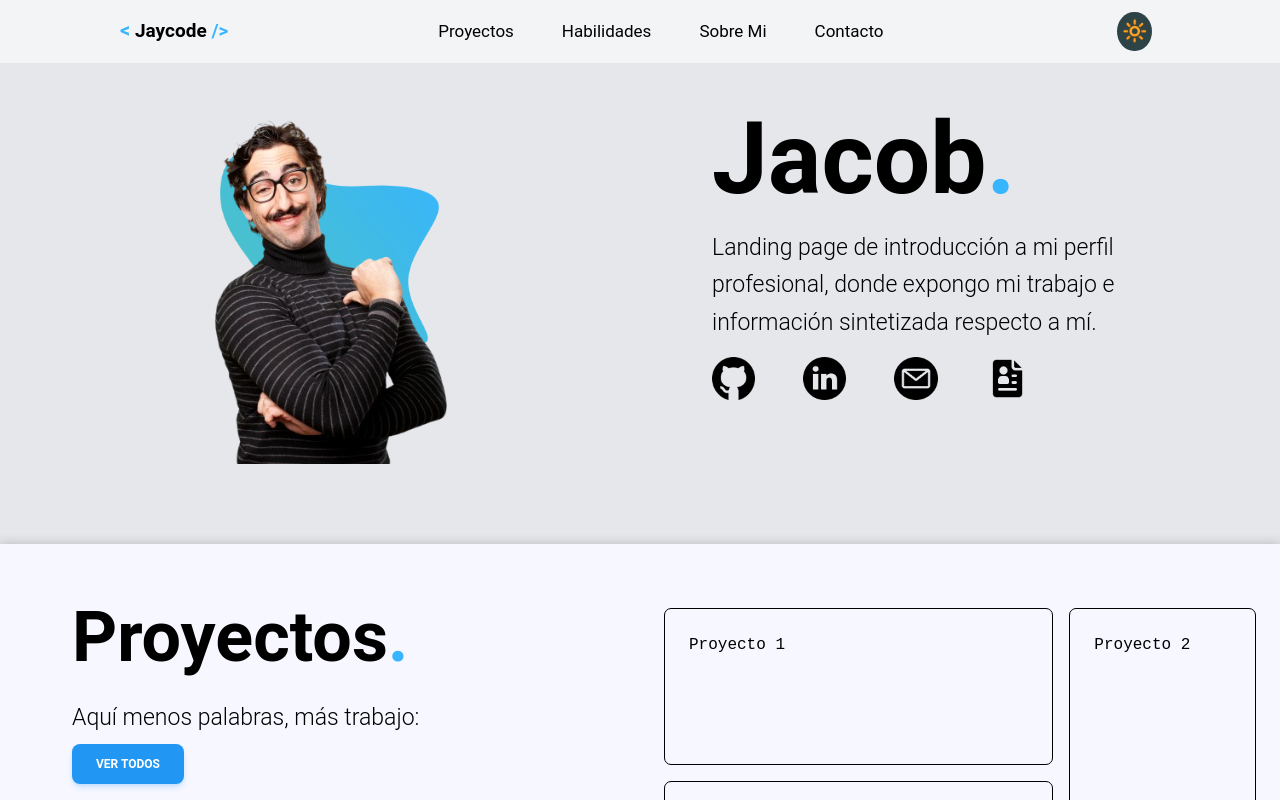
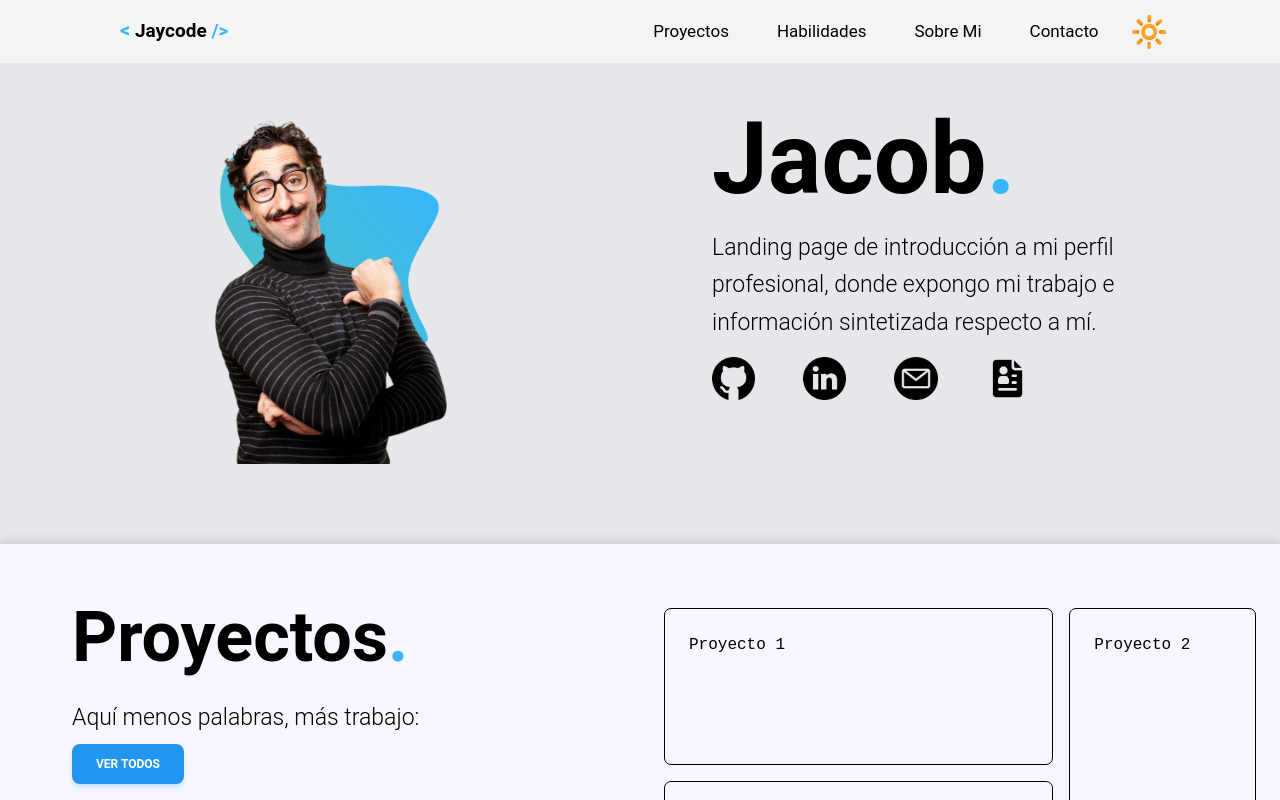
Before and after one commit to jaycode404/jaycode-landing, a React (Vite) app: page / in a window 1280 px wide. Shown: the top 800 px of the page. Built offline with nearby package versions, Linux system fonts and the light colour scheme.

Commit message:
theme-button

```diff
--- a/src/App.jsx
+++ b/src/App.jsx
@@ -1,4 +1,4 @@
-import React, { useContext, useEffect } from "react";
+import React, { useContext, useEffect, useState } from "react";
 import { Slider } from "./components/Slider";
 import { GeneralContext, GeneralProvider } from "./context/GeneralContext";
 import Header from "./components/Header";
@@ -10,21 +10,42 @@ import Contacto from "./components/Contacto";
 import BentoGrid from "./components/Grid";
 import { NavList, NavbarSimple } from "./components/Navbar";
 import Footer from "./components/Footer";
+
 function App() {
-  const { darkMode, toggleTheme } = useContext(GeneralContext);
-  console.log(darkMode, "desde App");
+  const { darkMode, toggleTheme, setDarkMode } = useContext(GeneralContext);
 
   useEffect(() => {
+    const darkModeMedia = window.matchMedia("(prefers-color-scheme: dark)");
+
+    // Función para manejar los cambios en la media query
+    const handleDarkModeChange = (event) => {
+      setDarkMode(event.matches);
+    };
+
+    // Configuración del listener para la media query
+    darkModeMedia.addEventListener("change", handleDarkModeChange);
+
+    // Establecer el modo oscuro inicial
+    setDarkMode(darkModeMedia.matches);
+
+    // Limpiar el listener al desmontar el componente
+    return () => {
+      darkModeMedia.removeEventListener("change", handleDarkModeChange);
+    };
+  }, []); // Se ejecuta solo una vez al montar el componente
+
+  useEffect(() => {
+    // Aplicar o quitar la clase dark-mode en el cuerpo del documento según el estado del modo oscuro
     if (darkMode) {
       document.body.classList.add("dark-mode");
     } else {
       document.body.classList.remove("dark-mode");
     }
-  }, [darkMode]);
+  }, [darkMode]); // Se ejecuta cada vez que darkMode cambia
+
   return (
-
     <div className={` h-auto `}>
-        <NavbarSimple />
+      <NavbarSimple toggleTheme={toggleTheme} />
       <div className="mx-auto gap-10 section-bg">
         <Header />
         <Proyectos />
@@ -36,7 +57,6 @@ function App() {
         <Footer />
       </div>
     </div>
-
   );
 }
 
--- a/src/components/Navbar.jsx
+++ b/src/components/Navbar.jsx
@@ -1,9 +1,11 @@
 import React, { useContext, useState } from "react";
-import { Button, Navbar, Typography } from "@material-tailwind/react";
+import { Typography } from "@material-tailwind/react";
 import { GeneralContext } from "../context/GeneralContext";
 
 export function NavList() {
+  const { darkMode, toggleTheme } = useContext(GeneralContext);
   return (
+
     <div className="nav-list">
       <a href="/#proyectos" className="nav-link">
         Proyectos
@@ -20,7 +22,12 @@ export function NavList() {
       <a href="/#contacto" className="nav-link  ">
         Contacto
       </a>
+
+    <button onClick={toggleTheme} size="sm" className="theme-button">
+    {darkMode ? "🌙" : "🔆"}
+    </button>
     </div>
+
   );
 }
 
@@ -35,9 +42,8 @@ export function NavbarSimple({ flex, gap }) {
           <span className="span-code">{"/>"}</span>
         </Typography>
         <NavList flex={flex} gap={gap} />
-        <button onClick={toggleTheme} size="sm" className="theme-button">
-          {darkMode ? "🌙" : "🔆"}
-        </button>
+
+
       </div>
     </div>
   );
--- a/src/index.css
+++ b/src/index.css
@@ -40,22 +40,18 @@ body {
 }
 
 .dark-mode .section-bg > :nth-child(even) {
-  --background-gradient: linear-gradient(
-    to top,
+  background-color: #082547;
+  /* to top,
     #001f3f,
     #001a35,
     #001226,
     #000c1c
-  );
-  --text-color: white;
-  background: var(--background-gradient);
+  ); */
 }
 
 .dark-mode .mac-shadow {
   filter: drop-shadow(0 10px 80px rgba(18, 194, 233, 1));
 }
-
-
 
 * {
   margin: 0;
@@ -99,15 +95,17 @@ p {
     position: fixed;
     z-index: 10;
     background-color: #f3f4f6;
-    font-size: 10px;
+    font-size: 9px;
   }
   .nav-logo {
     font-size: 10px;
   }
+
   .navbar-div {
     display: flex;
     justify-content: space-between;
     align-items: center;
+    gap: 0.1rem;
   }
   .nav-list {
     /* `flex ${flex} ${gap ? `gap-${gap}` : "gap-0"} `}
@@ -121,7 +119,11 @@ p {
   .nav-link {
     /* flex nav-link items-center transition-colors hover:bg-black hover:text-white */
     place-items: center;
-    padding: 0.7rem 0.3rem;
+    padding: 0.7rem 0.2rem;
+  }
+  .theme-button {
+    font-size: 20px;
+    margin-left: .5rem;
   }
   .header-container {
     padding-top: 4rem;
@@ -235,24 +237,27 @@ p {
   .nav-logo {
     font-size: 10px;
   }
+
   .navbar-div {
     display: flex;
     justify-content: space-between;
     align-items: center;
   }
   .nav-list {
-    /* `flex ${flex} ${gap ? `gap-${gap}` : "gap-0"} `}
-      style={{ width: "auto" } */
     display: flex;
     gap: 0;
     width: auto;
     height: auto;
   }
   .nav-link {
-    /* flex nav-link items-center transition-colors hover:bg-black hover:text-white */
     place-items: center;
     padding: 1rem 1rem;
   }
+  .theme-button {
+    font-size: 24px;
+    margin-left: .5rem;
+  }
+
   .header-container {
     padding-top: 4rem;
     display: grid;
@@ -293,7 +298,6 @@ p {
     scale: 90%;
   }
   .logo-slide-container {
-    /* absolute top-6 item flex items-center right-[5.2rem] md:right-[4.9rem] md:top-6" */
     position: absolute;
     display: flex; /* try dis block */
     margin-top: 1rem;
@@ -484,23 +488,28 @@ p {
     position: fixed;
     z-index: 10;
     background-color: #f3f4f6;
-    font-size: 18px;
+    font-size: 16px;
     place-content: center;
   }
   .navbar-div {
     display: flex;
     justify-content: space-between;
   }
+
   .nav-link {
     /* flex nav-link items-center transition-colors hover:bg-black hover:text-white */
     place-items: center;
-    padding: 1rem 2rem;
+    padding: 1rem 1rem;
   }
   .nav-logo {
     font-size: 17px;
   }
   .nav-logo:hover {
     cursor: pointer;
+  }
+  .theme-button {
+    font-size: 26px;
+    margin-left: .5rem;
   }
   .header-container {
     padding-top: 4rem;
@@ -720,6 +729,10 @@ p {
     /* flex nav-link items-center transition-colors hover:bg-black hover:text-white */
     place-items: center;
     padding: 1rem 1.5rem;
+  }
+  .theme-button {
+    font-size: 30px;
+    margin-left: .5rem;
   }
   .nav-logo:hover {
     cursor: pointer;
@@ -1135,12 +1148,10 @@ shadowBlue {
 }
 .social-footer {
   filter: invert(100%);
-
 }
 .dark-mode .social-invert {
   filter: invert(100%);
 }
-
 
 .mac-shadow {
   filter: drop-shadow(0 10px 20px rgba(18, 194, 233, 0.5));
@@ -1162,6 +1173,10 @@ shadowBlue {
   background-color: black;
   color: white;
 }
+.dark-mode .nav-link:hover {
+  background-color: #3FBAE8;
+  color: white;
+}
 
 .proyect-grid-container div {
   border-radius: 7px;
@@ -1176,10 +1191,3 @@ shadowBlue {
   background-position: center;
   background-size: cover;
 }
-.theme-button {
-  padding: 0.3rem;
-  font-size: 20px;
-  background-color: rgb(46, 67, 69);
-  border-radius: 50%;
-  margin: 0.5rem 2rem;
-}
```
Lines whose indentation alone changed are shown as unchanged.
